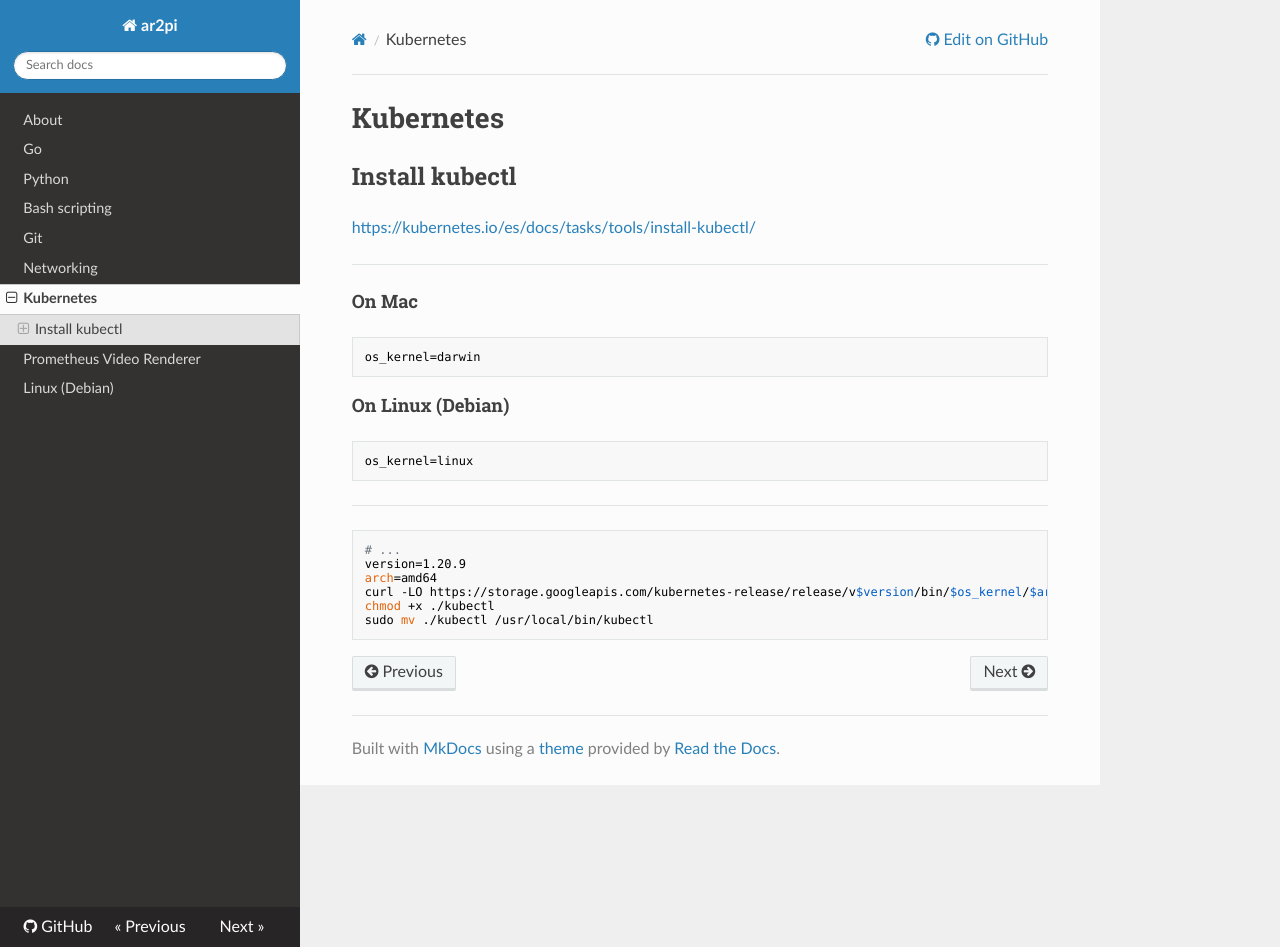
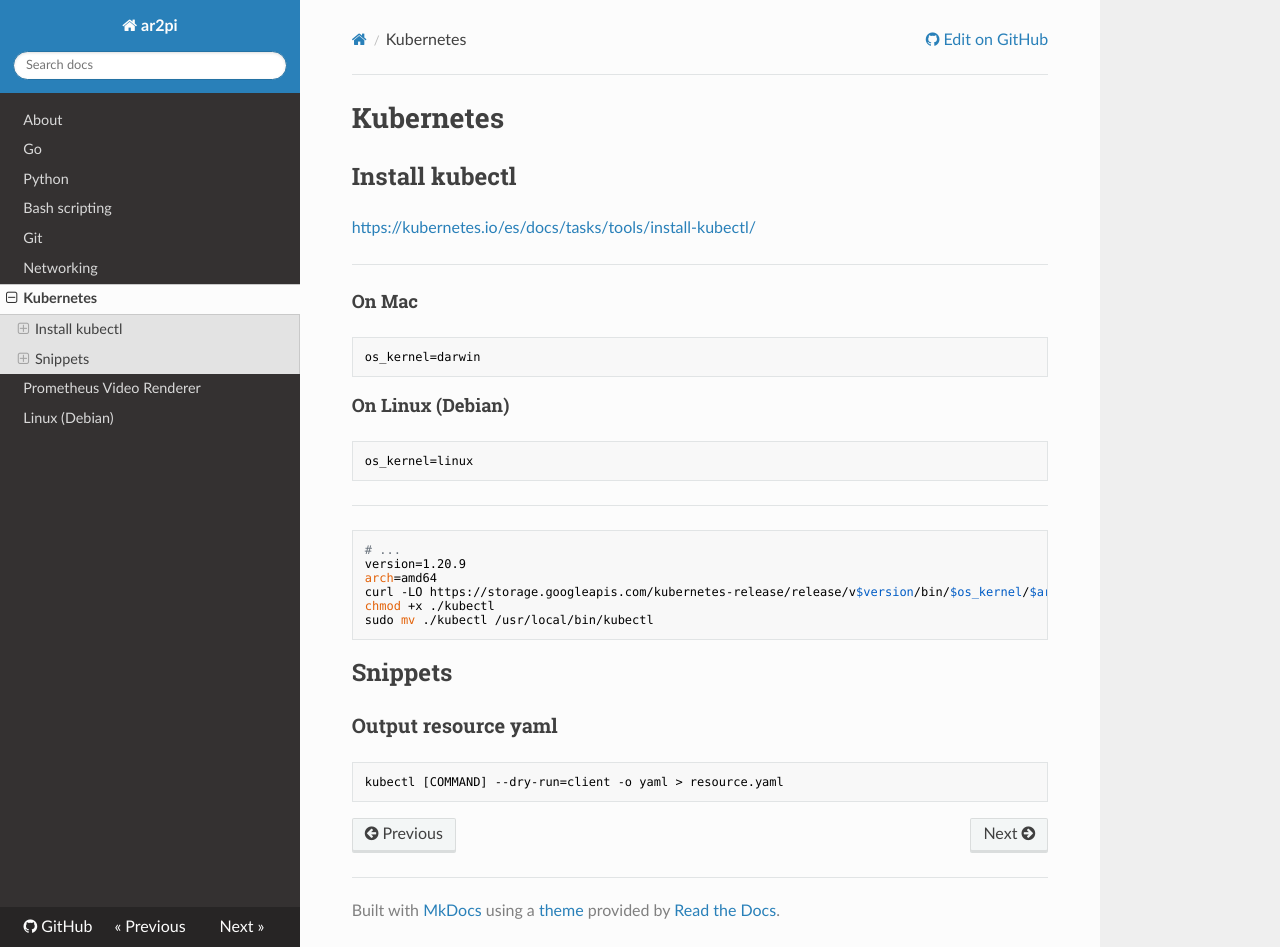
Before and after one commit to ar2pi/ar2pi, an MkDocs documentation site: the page built from docs/kubernetes.md, in a window 1280 px wide and 947 px high. Built offline with MkDocs 1.6.1, drawn with Linux system fonts in a browser that asks for light colours; nearby versions of some CDN libraries.

Commit message:
add kubectl snippet

````diff
--- a/docs/kubernetes.md
+++ b/docs/kubernetes.md
@@ -23,3 +23,11 @@ curl -LO https://storage.googleapis.com/kubernetes-release/release/v$version/bin
 chmod +x ./kubectl
 sudo mv ./kubectl /usr/local/bin/kubectl
 ```
+
+## Snippets
+
+### Output resource yaml
+
+```sh
+kubectl [COMMAND] --dry-run=client -o yaml > resource.yaml
+```
````
